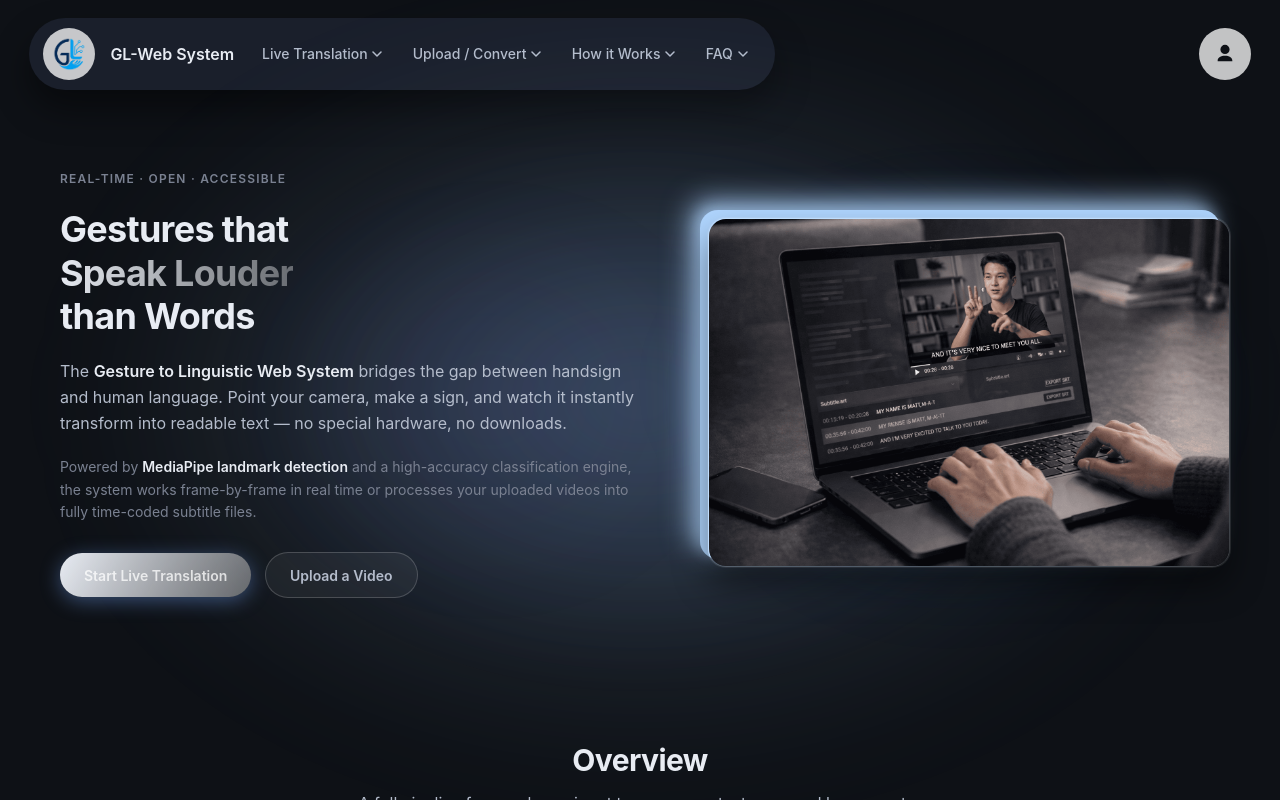
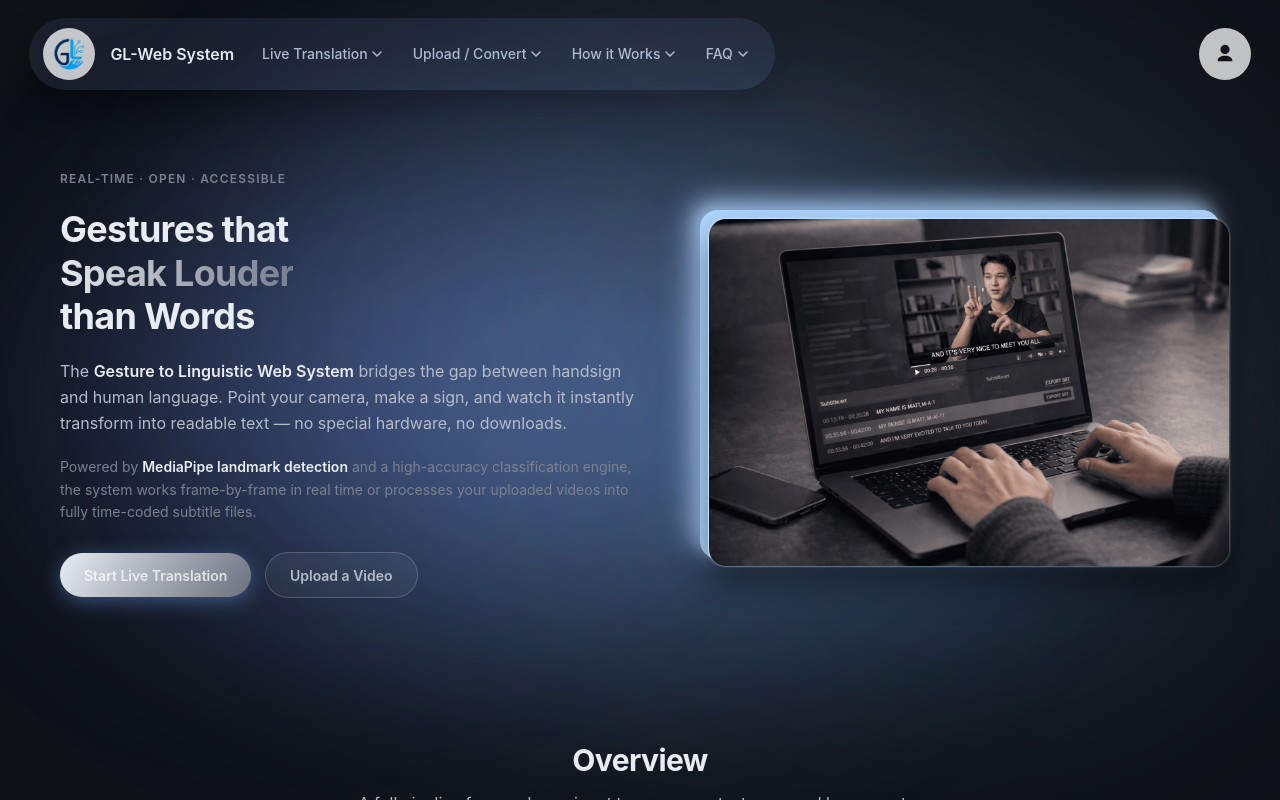
Before and after one commit to ClementPhoshoko/Hand-Sign-Recognition-Web-System, a React (Vite) app in the folder client/: page / in a window 1280 px wide. Built offline with nearby package versions, Linux system fonts and the light colour scheme.

Commit message:
feat(homepage): update homepage background orbs
Adjust all four hero orbs' dimensions, positioning, blur radius and animation durations, and update their keyframe animations to add dynamic lateral, vertical drift and rotation for a more immersive hero background.

```diff
--- a/client/src/pages/homepage/Homepage.css
+++ b/client/src/pages/homepage/Homepage.css
@@ -720,10 +720,10 @@
 /* ── Orb 1: primary center pulse ──────────────────────────────── */
 /* Largest, centered — this is the hero glow under the future text */
 .hp-orb--1 {
-	width: 860px;
-	height: 560px;
-	top: calc(50% - 280px);
-	left: calc(50% - 430px);
+	width: 1000px;
+	height: 660px;
+	top: calc(50% - 330px);
+	left: -10%;
 	background: radial-gradient(
 		ellipse at center,
 		color-mix(in srgb, var(--orb-primary) 62%, transparent) 0%,
@@ -731,91 +731,91 @@
 		color-mix(in srgb, var(--orb-primary) 10%, transparent) 58%,
 		transparent 72%
 	);
-	filter: blur(48px);
-	animation: orbPulse1 5.5s ease-in-out infinite;
+	filter: blur(80px);
+	animation: orbPulse1 12s ease-in-out infinite;
 }
 
 /* ── Orb 2: secondary wider halo ────────────────────────────── */
 /* Wider and more diffuse, breathes slightly out of phase with orb 1 */
 .hp-orb--2 {
-	width: 1100px;
-	height: 700px;
-	top: calc(50% - 350px);
-	left: calc(50% - 550px);
+	width: 1200px;
+	height: 800px;
+	top: calc(50% - 400px);
+	right: -15%;
 	background: radial-gradient(
 		ellipse at center,
 		color-mix(in srgb, var(--orb-halo) 28%, transparent) 0%,
 		color-mix(in srgb, var(--orb-halo) 14%, transparent) 45%,
 		transparent 70%
 	);
-	filter: blur(75px);
-	animation: orbPulse2 8s ease-in-out infinite;
+	filter: blur(100px);
+	animation: orbPulse2 15s ease-in-out infinite;
 }
 
 /* ── Orb 3: left accent, blue-purple ──────────────────────────── */
 /* Adds depth — purple cast to the left of center */
 .hp-orb--3 {
-	width: 500px;
-	height: 400px;
-	top: calc(50% - 200px);
-	left: calc(50% - 380px);
+	width: 700px;
+	height: 500px;
+	top: 10%;
+	left: -20%;
 	background: radial-gradient(
 		ellipse at center,
 		color-mix(in srgb, var(--orb-accent-left) 32%, transparent) 0%,
 		color-mix(in srgb, var(--orb-accent-left) 12%, transparent) 45%,
 		transparent 68%
 	);
-	filter: blur(80px);
-	animation: orbPulse3 10s ease-in-out infinite;
+	filter: blur(100px);
+	animation: orbPulse3 18s ease-in-out infinite;
 }
 
 /* ── Orb 4: right accent, cool teal-blue ───────────────────────── */
 /* Mirror accent on the right, slightly warmer blue */
 .hp-orb--4 {
-	width: 480px;
-	height: 380px;
-	top: calc(50% - 190px);
-	left: calc(50% + 60px);
+	width: 680px;
+	height: 480px;
+	bottom: 10%;
+	right: -20%;
 	background: radial-gradient(
 		ellipse at center,
 		color-mix(in srgb, var(--orb-accent-right) 30%, transparent) 0%,
 		color-mix(in srgb, var(--orb-accent-right) 12%, transparent) 45%,
 		transparent 68%
 	);
-	filter: blur(78px);
-	animation: orbPulse4 7s ease-in-out infinite;
+	filter: blur(90px);
+	animation: orbPulse4 14s ease-in-out infinite;
 }
 
 /* ═══════════════════════════════════════════════════════════════
    KEYFRAMES
 ═══════════════════════════════════════════════════════════════ */
 
-/* Primary hero pulse: bright core breath */
+/* Primary hero pulse: bright core breath with lateral drift */
 @keyframes orbPulse1 {
-	0%   { opacity: 0.30; transform: scale(0.94); }
-	50%  { opacity: 1;    transform: scale(1.08); }
-	100% { opacity: 0.30; transform: scale(0.94); }
+	0%   { opacity: 0.30; transform: scale(0.94) translateX(0); }
+	50%  { opacity: 0.8;    transform: scale(1.15) translateX(15%); }
+	100% { opacity: 0.30; transform: scale(0.94) translateX(0); }
 }
 
-/* Wide halo: slower, lags behind orb 1 */
+/* Wide halo: slower, vertical and lateral drift */
 @keyframes orbPulse2 {
-	0%   { opacity: 0.25; transform: scale(0.97); }
-	50%  { opacity: 0.90; transform: scale(1.05); }
-	100% { opacity: 0.25; transform: scale(0.97); }
+	0%   { opacity: 0.25; transform: scale(0.97) translateY(0) translateX(0); }
+	50%  { opacity: 0.70; transform: scale(1.1) translateY(-10%) translateX(-10%); }
+	100% { opacity: 0.25; transform: scale(0.97) translateY(0) translateX(0); }
 }
 
-/* Left accent: out-of-phase, drifts left */
+/* Left accent: out-of-phase, drifts significantly towards center and back */
 @keyframes orbPulse3 {
-	0%   { opacity: 0.70; transform: scale(1.04) translateX(0);    }
-	50%  { opacity: 0.20; transform: scale(0.92) translateX(-22px); }
-	100% { opacity: 0.70; transform: scale(1.04) translateX(0);    }
+	0%   { opacity: 0.60; transform: scale(1.0) translateX(0) translateY(0);    }
+	50%  { opacity: 0.25; transform: scale(1.3) translateX(40%) translateY(15%); }
+	100% { opacity: 0.60; transform: scale(1.0) translateX(0) translateY(0);    }
 }
 
-/* Right accent: counter-moves to left accent */
+/* Right accent: counter-moves with a rotating 'pouring' feel */
 @keyframes orbPulse4 {
-	0%   { opacity: 0.20; transform: scale(0.93) translateX(0);   }
-	50%  { opacity: 0.80; transform: scale(1.09) translateX(20px); }
-	100% { opacity: 0.20; transform: scale(0.93) translateX(0);   }
+	0%   { opacity: 0.20; transform: scale(0.9) translateX(0) rotate(0deg);   }
+	50%  { opacity: 0.60; transform: scale(1.2) translateX(-35%) rotate(15deg); }
+	100% { opacity: 0.20; transform: scale(0.9) translateX(0) rotate(0deg);   }
 }
 
 /* ── Accessibility: respect reduced-motion ─────────────────────────── */
```
